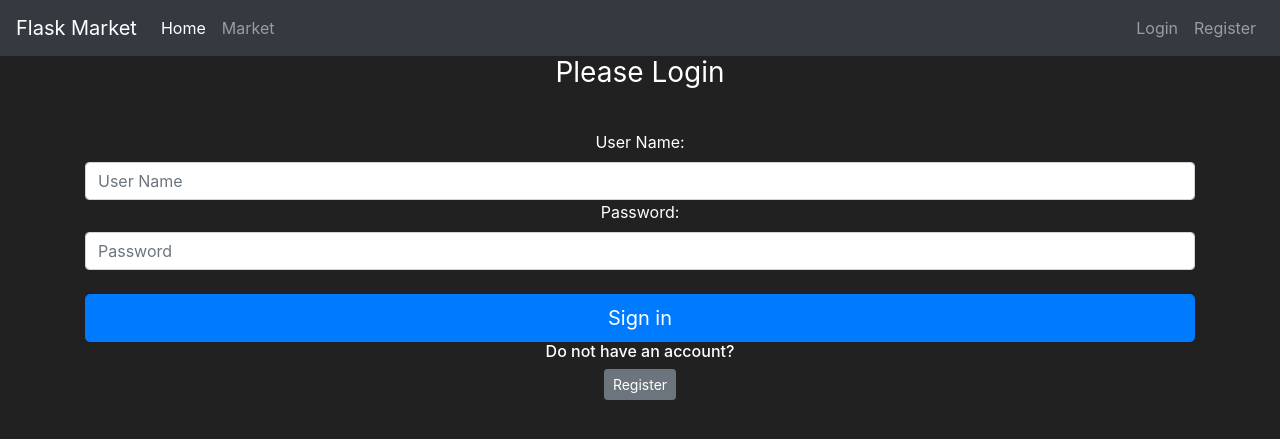
After one commit to Rafytafy/Flask-Market, a Flask app: page /login in a window 1280 px wide. The commit adds this page. Shown: the top 439 px of the page. Run offline with Flask 2, Linux system fonts and the light colour scheme; some libraries are stand-ins or nearby versions.

Commit message:
Add user auth and logout

```diff
--- a/market/forms.py
+++ b/market/forms.py
@@ -20,3 +20,8 @@ class RegisterForm(FlaskForm):
     password1 = PasswordField(label='Password:', validators=[Length(min=6)])
     password2 = PasswordField(label='Confirm Password:', validators=[EqualTo('password1'), DataRequired()])
     submit = SubmitField(label='Create Account')
+
+class LoginForm(FlaskForm):
+    username = StringField(label='User Name:', validators=[DataRequired()])
+    password = StringField(label='Password:', validators=[DataRequired()])
+    submit = SubmitField(label='Sign in')
--- a/market/routes.py
+++ b/market/routes.py
@@ -1,8 +1,9 @@
 from market import app
 from flask import render_template, redirect, url_for, flash
 from market.models import Item, User
-from market.forms import RegisterForm
+from market.forms import RegisterForm, LoginForm
 from market import db
+from flask_login import login_user, logout_user, login_required
 
 @app.route("/")
 @app.route('/home')
@@ -10,6 +11,7 @@ def home_page():
     return render_template('home.html')
 
 @app.route('/market')
+@login_required
 def market_page():
     items = Item.query.all()
     return render_template('market.html', items=items)
@@ -20,11 +22,35 @@ def register_page():
     if form.validate_on_submit():
         user_to_create = User(username=form.username.data,
                               email_address=form.email_address.data,
-                              password_hash=form.password1.data)
+                              password=form.password1.data)
         db.session.add(user_to_create)
         db.session.commit()
+
+        login_user(user_to_create)
+        flash(f"Account created successfully! You are now logged in as {user_to_create.username}", category='success')
+
         return redirect(url_for('market_page'))
     if form.errors != {}: #If there are no errors from the validations
         for err_msg in form.errors.values():
             flash(f'There was an error with creating a user: {err_msg}', category='danger')
     return render_template('register.html', form=form)
+
+@app.route('/login', methods=['GET', 'POST'])
+def login_page():
+    form = LoginForm()
+    if form.validate_on_submit():
+        attempted_user = User.query.filter_by(username=form.username.data).first()
+        if attempted_user and attempted_user.check_password_correction(attempted_password=form.password.data):
+            login_user(attempted_user)
+            flash(f'Success! You are logged in as: {attempted_user.username}', category='success')
+            return redirect(url_for('market_page'))
+        else:
+            flash('Username and password are not match! Please try again', category='danger')
+
+    return render_template('login.html', form=form)
+
+@app.route('/logout')
+def logout_page():
+    logout_user()
+    flash("You have been logged out!", category='info')
+    return redirect(url_for("home_page"))
--- a/market/templates/base.html
+++ b/market/templates/base.html
@@ -28,14 +28,32 @@
                     <a class="nav-link" href="{{url_for('market_page')}}">Market</a>
                 </li>
             </ul>
+            {% if current_user.is_authenticated %}
                 <ul class="navbar-nav">
                 <li class="nav-item">
-                    <a class="nav-link" href="#">Login</a>
+                        <a class="nav-link" style="color: lawngreen; font-weight: bold;">
+                            <i class="fas fa-coins"></i>
+                            {{ current_user.prettier_budget}}
+                        </a>
+                    </li>
+                    <li class="nav-item">
+                        <a class="nav-link">Welcome, {{ current_user.username}}</a>
+                    </li>
+                    <li class="nav-item">
+                        <a class="nav-link" href="{{url_for('logout_page')}}">Logout</a>
+                    </li>
+                </ul>
+            {% else %}
+                <ul class="navbar-nav">
+                    <li class="nav-item">
+                        <a class="nav-link" href="{{url_for('login_page')}}">Login</a>
                     </li>
                     <li class="nav-item">
                         <a class="nav-link" href="{{url_for('register_page')}}">Register</a>
                     </li>
                 </ul>
+            {% endif %}
+
         </div>
     </nav>
       <!-- Future Content here -->
--- /dev/null
+++ b/market/templates/login.html
@@ -0,0 +1,31 @@
+{% extends 'base.html'%}
+{% block title %}
+    Login Page
+{% endblock %}
+
+{% block content %}
+    <body class="text-center">
+        <div class="container">
+            <form method="POST" class="form-signin" style="color:white">
+                {{ form.hidden_tag() }}
+                <h1 class="h3 mb-3 font-weight-normal">Please Login</h1>
+                <br>
+                {{ form.username.label() }}
+                {{ form.username(class="form-control", placeholder="User Name") }}
+
+                {{ form.password.label() }}
+                {{ form.password(class="form-control", placeholder="Password") }}
+
+                <br>
+
+                {{ form.submit(class="btn btn-lg btn-block btn-primary") }}
+
+                <div class="checkbox mb-3">
+                    <h6>Do not have an account?</h6>
+                    <a class="btn btn-sm btn-secondary" href="{{url_for('register_page')}}">Register</a>
+                </div>
+
+            </form>
+        </div>
+    </body>
+{% endblock %}
--- a/market/templates/register.html
+++ b/market/templates/register.html
@@ -25,6 +25,12 @@
                 <br />
 
                 {{ form.submit(class="btn btn-lg btn-block btn-primary") }}
+
+                <div class="checkbox mb-3">
+                    <h6>Already have an account?</h6>
+                    <a class="btn btn-sm btn-secondary" href="{{url_for('login_page')}}">Login</a>
+                </div>
+
             </form>
         </div>
     </body>
```
Also changed, not shown: market/__init__.py (+8 -2 lines), market/models.py (+25 -4 lines), market/templates/home.html (+10 -2 lines). Lines whose indentation alone changed are shown as unchanged.
